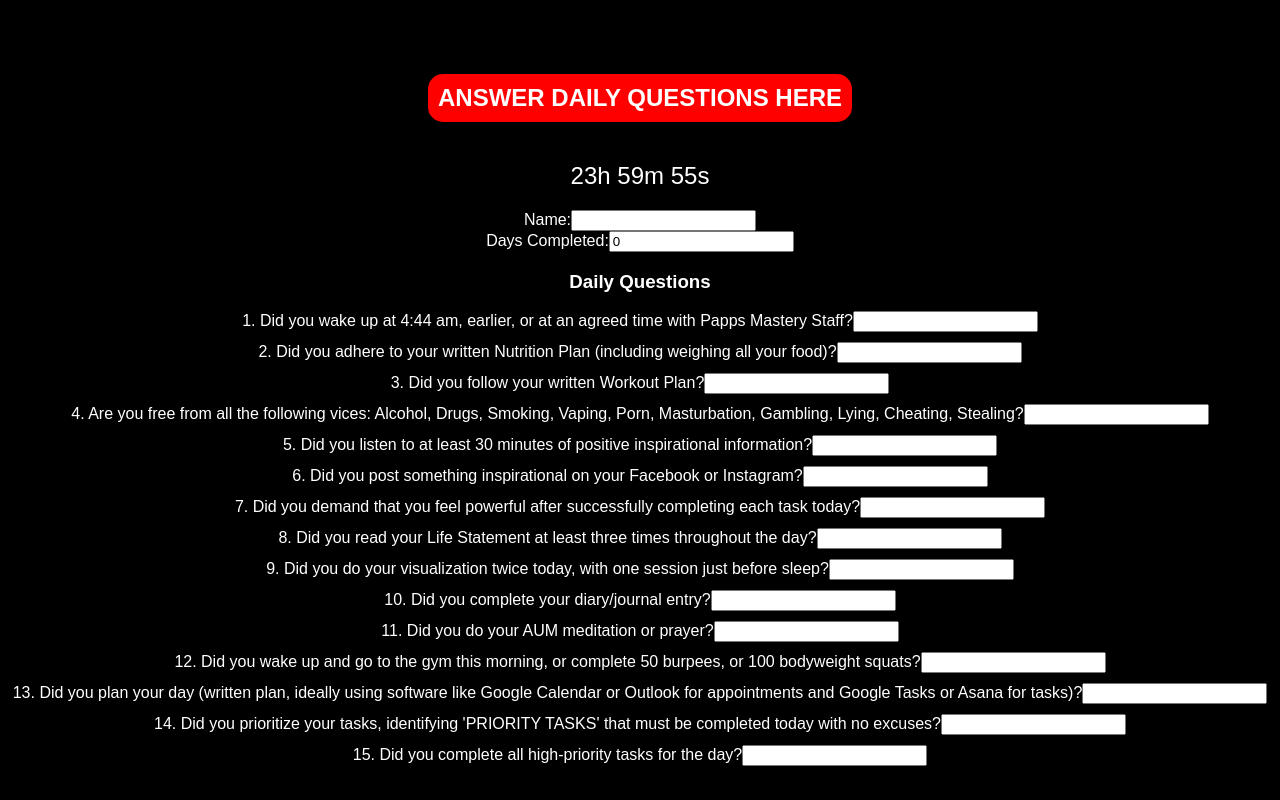
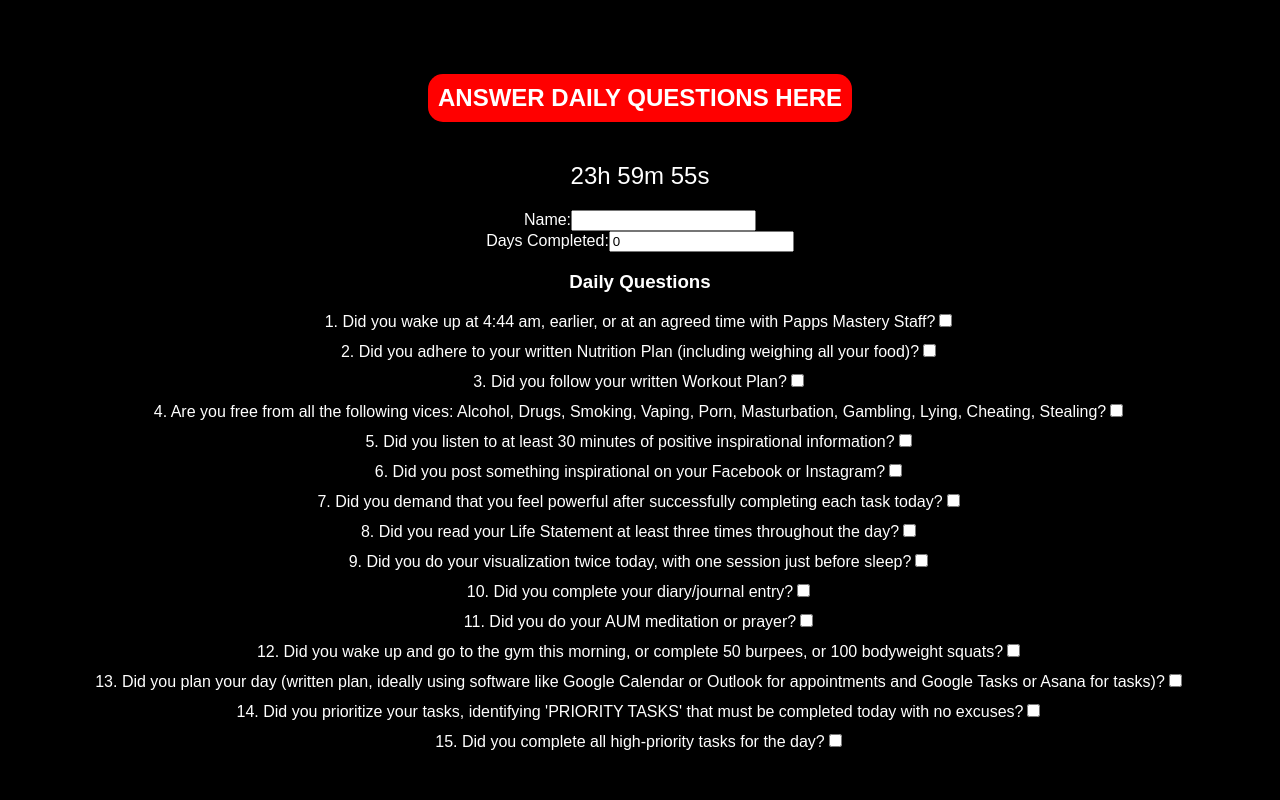
Before and after one commit to ggleversha/mainleaderboard2, a React (Create React App) app: page / in a window 1280 px wide. Shown: the top 800 px of the page. Built offline with nearby package versions, Linux system fonts and the light colour scheme.

Commit message:
Update TaskForm to use checkboxes for daily questions

```diff
--- a/src/components/TaskForm.js
+++ b/src/components/TaskForm.js
@@ -4,49 +4,49 @@ import React, { useState, useEffect } from 'react';
 const TaskForm = ({ userId, storeTask, daysCompleted, taskSubmitted }) => {
     const [name, setName] = useState('');
     const [questions, setQuestions] = useState({
-        q1: '',
-        q2: '',
-        q3: '',
-        q4: '',
-        q5: '',
-        q6: '',
-        q7: '',
-        q8: '',
-        q9: '',
-        q10: '',
-        q11: '',
-        q12: '',
-        q13: '',
-        q14: '',
-        q15: ''
+        q1: false,
+        q2: false,
+        q3: false,
+        q4: false,
+        q5: false,
+        q6: false,
+        q7: false,
+        q8: false,
+        q9: false,
+        q10: false,
+        q11: false,
+        q12: false,
+        q13: false,
+        q14: false,
+        q15: false
     });
 
     useEffect(() => {
         if (!taskSubmitted) {
             setName('');
             setQuestions({
-                q1: '',
-                q2: '',
-                q3: '',
-                q4: '',
-                q5: '',
-                q6: '',
-                q7: '',
-                q8: '',
-                q9: '',
-                q10: '',
-                q11: '',
-                q12: '',
-                q13: '',
-                q14: '',
-                q15: ''
+                q1: false,
+                q2: false,
+                q3: false,
+                q4: false,
+                q5: false,
+                q6: false,
+                q7: false,
+                q8: false,
+                q9: false,
+                q10: false,
+                q11: false,
+                q12: false,
+                q13: false,
+                q14: false,
+                q15: false
             });
         }
     }, [taskSubmitted]);
 
     const handleSubmit = (e) => {
         e.preventDefault();
-        const allQuestionsAnsweredYes = Object.values(questions).every(answer => answer.toLowerCase() === 'yes');
+        const allQuestionsAnsweredYes = Object.values(questions).every(answer => answer === true);
         if (name && allQuestionsAnsweredYes) {
             const task = { name, daysCompleted: 1, ...questions };
             storeTask(task);
@@ -54,10 +54,10 @@ const TaskForm = ({ userId, storeTask, daysCompleted, taskSubmitted }) => {
     };
 
     const handleQuestionChange = (e) => {
-        const { name, value } = e.target;
+        const { name, checked } = e.target;
         setQuestions((prevState) => ({
             ...prevState,
-            [name]: value,
+            [name]: checked,
         }));
     };
 
@@ -78,9 +78,9 @@ const TaskForm = ({ userId, storeTask, daysCompleted, taskSubmitted }) => {
                         <div key={`q${index + 1}`} className="question">
                             <label>{`${index + 1}. ${questionsList[index]}`}</label>
                             <input
-                                type="text"
+                                type="checkbox"
                                 name={`q${index + 1}`}
-                                value={questions[`q${index + 1}`]}
+                                checked={questions[`q${index + 1}`]}
                                 onChange={handleQuestionChange}
                                 required
                                 disabled={taskSubmitted}
```
